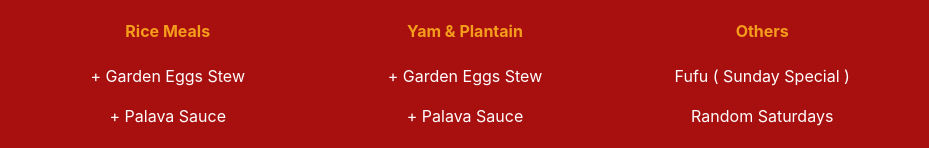
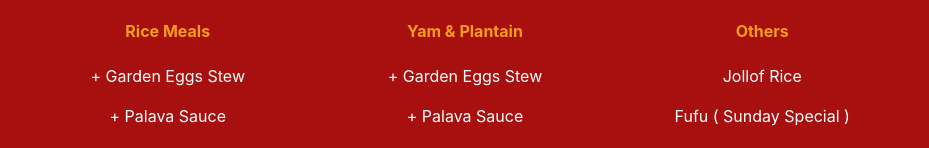
Before and after one commit to frempongdev/Eazy-Menu, a React (Vite) app: page / in a window 1280 px wide. Shown: the part 646-794 px from the top of the page, without its empty margins (175-1104 px from the left). Built offline with nearby package versions, Linux system fonts and the light colour scheme.

Commit message:
Add jollof

```diff
--- a/src/components/menu.jsx
+++ b/src/components/menu.jsx
@@ -43,6 +43,7 @@ const Menu = () => {
           </div>
           <h4 className="title-menu">Others</h4>
           <div className="stew-list">
+            <p className="stew-item">Jollof Rice</p>
             <p className="stew-item">Fufu ( Sunday Special )</p>
             <p className="stew-item">Random Saturdays</p>
             {/* <p className="stew-item">+ Beans Stew</p>
```
